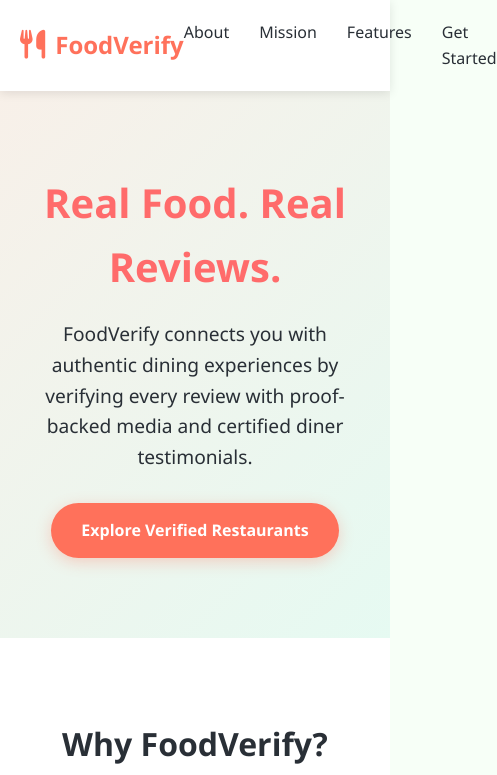
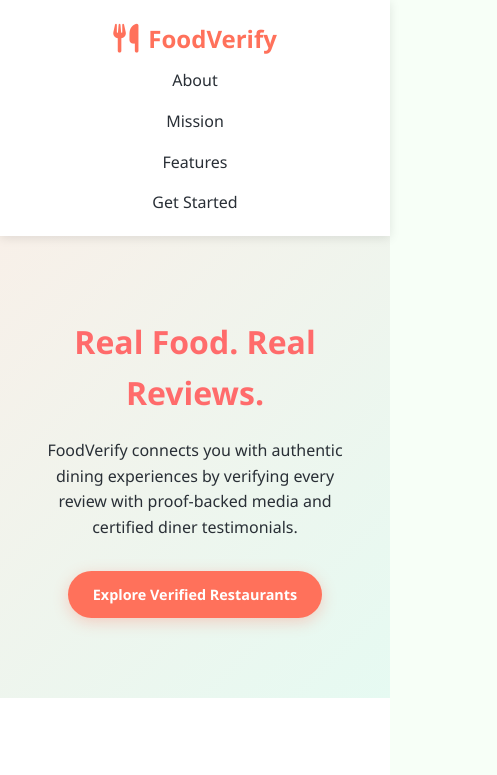
Before and after one commit to shayanali0000/foodverifyy, a plain HTML site: page index.html in a window 390 px wide. Shown: the top 775 px of the page, 497 px wide, since content can reach past the window. Drawn offline with Linux system fonts and the light colour scheme.

Commit message:
Update index.html

```diff
--- a/index.html
+++ b/index.html
@@ -236,6 +236,53 @@
                 font-size: 2rem;
             }
         }
+        @media (max-width: 768px) {
+    .about-content,
+    .features-grid {
+        grid-template-columns: 1fr; /* Stack vertically */
+    }
+
+    .hero h1 {
+        font-size: 2rem; /* smaller heading */
+    }
+
+    .hero p {
+        font-size: 1rem; /* smaller paragraph */
+        padding: 0 10px;
+    }
+
+    .section-title {
+        font-size: 1.8rem;
+    }
+
+    .cta-button {
+        padding: 12px 25px;
+        font-size: 0.9rem;
+    }
+
+    nav {
+        flex-direction: column;
+        gap: 10px;
+    }
+
+    .nav-links {
+        flex-direction: column;
+        gap: 15px;
+    }
+}
+
+.about-image img {
+    width: 100%;
+    height: auto;
+}
+nav {
+    flex-wrap: wrap;
+}
+
+.nav-links a {
+    text-align: center;
+}
+
     </style>
 </head>
 <body>
```
